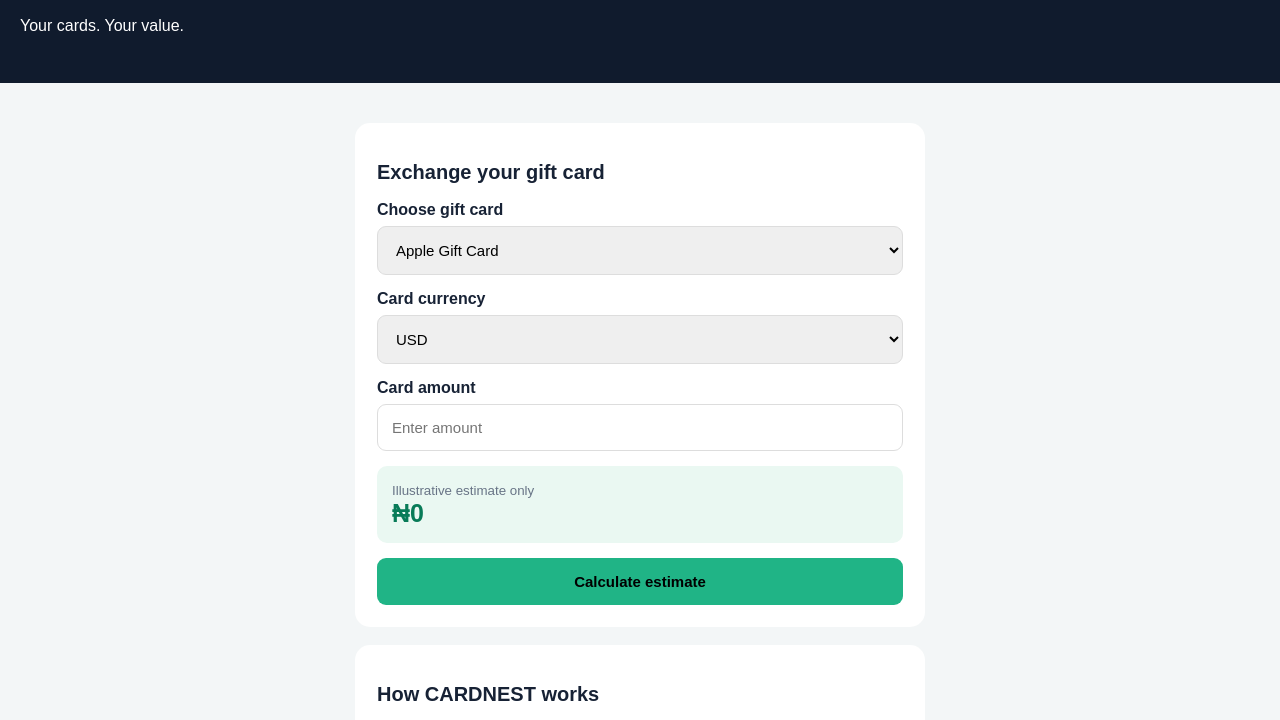
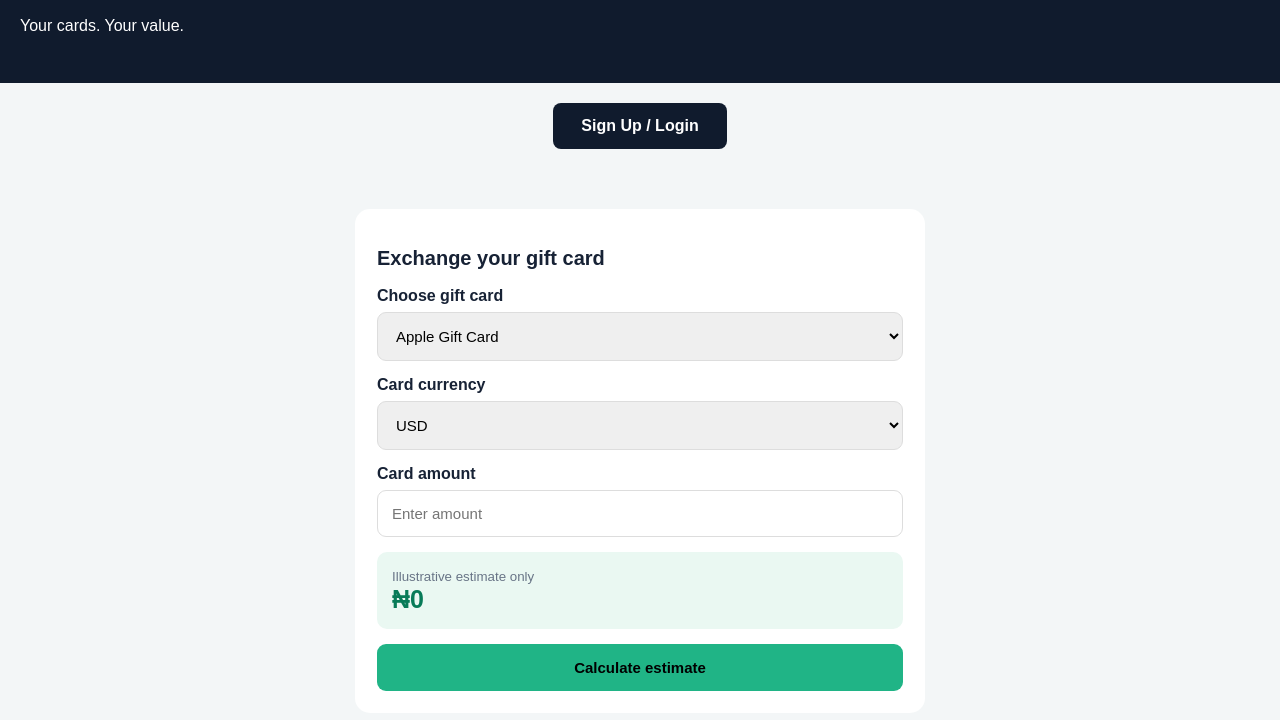
Before and after one commit to cardnestng/cardnest, a plain HTML site: page index.html in a window 1280 px wide. Shown: the part 63-783 px from the top of the page. Drawn offline with Linux system fonts and the light colour scheme.

Commit message:
Update index.html

```diff
--- a/index.html
+++ b/index.html
@@ -28,6 +28,11 @@ small{color:#687486}
 <div class="logo">CARD<span>NEST</span></div>
 <p>Your cards. Your value.</p>
 </header>
+  <div style="text-align:center;padding:20px;">
+  <a href="auth.html" style="display:inline-block;background:#101b2d;color:white;padding:14px 28px;border-radius:8px;text-decoration:none;font-weight:bold;">
+    Sign Up / Login
+  </a>
+</div>
 <main>
 <div class="card">
 <h2>Exchange your gift card</h2>
```
